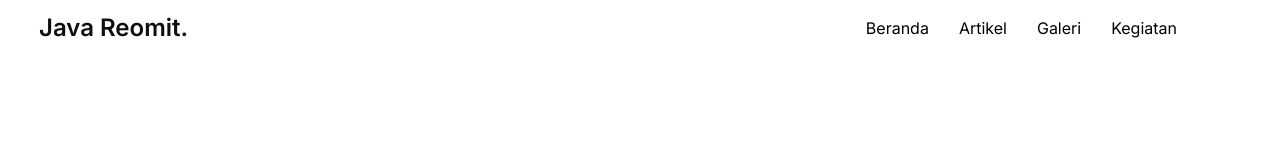
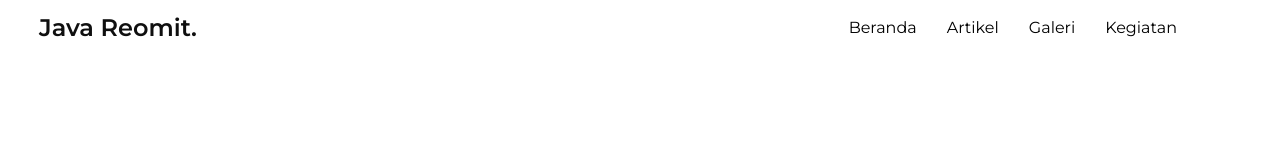
Before and after one commit to hmdnu/java-reomit, a Next.js app: page / in a window 1280 px wide. Shown: the top 160 px of the page. Built offline with nearby package versions, Linux system fonts and the light colour scheme.

Commit message:
change font to montserrat

```diff
--- a/app/layout.tsx
+++ b/app/layout.tsx
@@ -1,7 +1,7 @@
-import { Inter } from "next/font/google";
+import { Montserrat } from "next/font/google";
 import "./globals.css";
 
-const inter = Inter({
+const montserrat = Montserrat({
   subsets: ["latin"],
   weight: ["400", "500", "600", "700", "800", "900"],
 });
@@ -9,7 +9,7 @@
 export default function RootLayout({ children }: { children: React.ReactNode }) {
   return (
     <html lang="en">
-      <body className={inter.className}>{children}</body>
+      <body className={montserrat.className}>{children}</body>
     </html>
   );
 }
```
